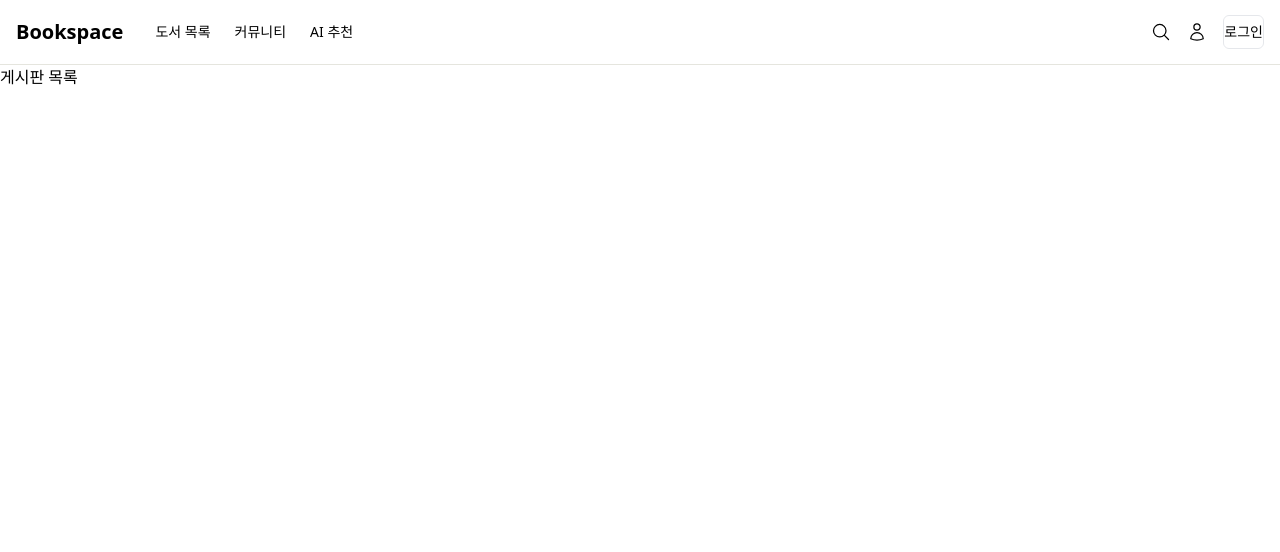
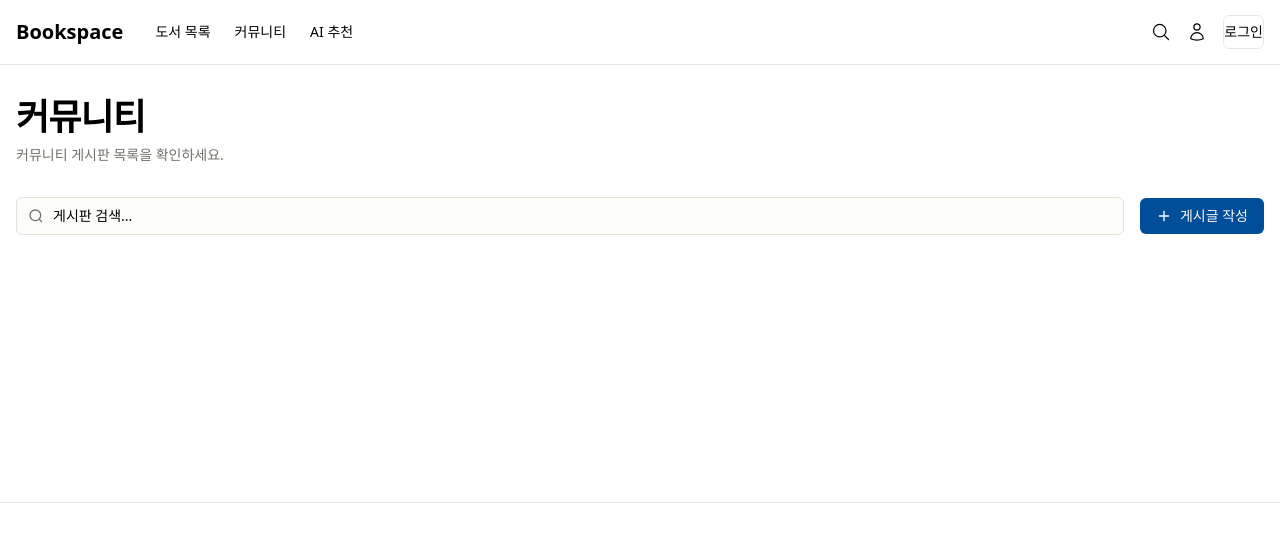
Before and after one commit to ssafy-northface/bookspace_, a Vue app in the folder BookSpace/frontend/: page /community in a window 1280 px wide. Shown: the top 552 px of the page. Built offline with nearby package versions, Linux system fonts and the light colour scheme; no server answers.

Commit message:
[Feat] 페이지 공통 컴포넌트 작성 (ViewHeader, SearchInput) (#74)

```diff
--- /dev/null
+++ b/BookSpace/frontend/src/components/common/SearchInput.vue
@@ -0,0 +1,61 @@
+<!--
+ TODO 쓰로틀링 or 디바운스 적용 고려
+ TODO api 검색 결과 표시 컴포넌트와연동 고려
+-->
+<!--
+ # SearchInput component
+ 검색어가 바뀌면 자동 반영되, 엔터 키 눌렀을 때 검색 이벤트 발생
+ - 검색 로직은 사용하는 컴포넌트에서 onSearch 이벤트 핸들러로 구현
+
+ [사용]
+<SearchInput
+  v-model="searchQuery"
+  placeholder="검색어를 입력하세요..."
+  @search="onSearch"
+  />
+-->
+
+<template>
+  <div class="relative w-full">
+    <!-- 검색 아이콘 -->
+    <svg
+      class="absolute w-4 h-4 -translate-y-1/2 left-3 top-1/2 text-muted-foreground"
+      fill="none"
+      stroke="currentColor"
+      stroke-width="2"
+      viewBox="0 0 24 24"
+    >
+      <circle cx="11" cy="11" r="8" />
+      <path d="M21 21l-4.3-4.3" />
+    </svg>
+
+    <!-- 검색 입력 필드 -->
+    <input
+      :value="modelValue"
+      @input="onInput"
+      @keyup.enter="$emit('search', modelValue)"
+      type="text"
+      :placeholder="placeholder"
+      class="w-full rounded-md border border-input bg-background pl-9 pr-3 py-2 text-sm shadow-xs outline-none transition focus-visible:ring-[3px] focus-visible:ring-ring/50 focus-visible:border-ring disabled:opacity-50 disabled:cursor-not-allowed"
+    />
+  </div>
+</template>
+
+<script setup>
+const props = defineProps({
+  modelValue: {
+    type: String,
+    default: "",
+  },
+  placeholder: {
+    type: String,
+    default: "검색어를 입력하세요...",
+  },
+});
+
+const emit = defineEmits(["update:modelValue", "search"]);
+
+const onInput = (event) => {
+  emit("update:modelValue", event.target.value);
+};
+</script>
--- /dev/null
+++ b/BookSpace/frontend/src/components/common/ViewHeader.vue
@@ -0,0 +1,60 @@
+<!--
+# ViewHeader component
+페이지 상단에 헤더 형태로 페이지 타이틀과 설명을 표시
+
+[사용]
+<ViewHeader
+  title="페이지 타이틀"
+  description="페이지에 대한 간단한 설명을 여기에 작성합니다."
+  align="center"
+  size="lg"
+-->
+<template>
+  <header :class="wrapperClass">
+    <div>
+      <!-- 메인 타이틀 -->
+      <h1 :class="titleClass">
+        {{ title }}
+      </h1>
+
+      <!-- 서브 텍스트 (옵션)-->
+      <p v-if="description" class="mt-2 text-sm text-muted-foreground">
+        {{ description }}
+      </p>
+    </div>
+  </header>
+</template>
+
+<script setup>
+import { computed } from "vue";
+
+const props = defineProps({
+  title: {
+    type: String,
+    required: true,
+  },
+  description: {
+    type: String,
+    default: "",
+  },
+  align: {
+    type: String,
+    default: "left", // "left" | "center"
+  },
+  size: {
+    type: String,
+    default: "lg", // "md" | "lg"
+  },
+});
+
+const wrapperClass = computed(() => {
+  return ["mb-8", props.align === "center" ? "text-center" : "text-left"];
+});
+
+const titleClass = computed(() => {
+  const sizeClass =
+    props.size === "lg" ? "text-3xl md:text-4xl" : "text-2xl md:text-3xl";
+
+  return ["font-bold tracking-tight", sizeClass];
+});
+</script>
--- a/BookSpace/frontend/src/components/layout/DefaultLayout.vue
+++ b/BookSpace/frontend/src/components/layout/DefaultLayout.vue
@@ -5,7 +5,7 @@ import AppFooter from "@/components/common/AppFooter.vue";
 </script>
 <template>
   <AppHeader />
-  <main class="min-h-screen">
+  <main class="container flex-1 py-8">
     <RouterView />
   </main>
   <AppFooter />
--- a/BookSpace/frontend/src/views/CommunityView.vue
+++ b/BookSpace/frontend/src/views/CommunityView.vue
@@ -1,13 +1,24 @@
 <template>
-    <div>
-        <h2>게시판 목록</h2>
-    </div>
+  <ViewHeader
+    title="커뮤니티"
+    description="커뮤니티 게시판 목록을 확인하세요."
+    align="left"
+    size="lg"
+  />
+
+  <!-- 검색인풋 + 게시글 작성 버튼 -->
+  <section class="flex items-center justify-between gap-4 mt-6 mb-4">
+    <SearchInput placeholder="게시판 검색..." />
+
+    <Button><PlusIcon class="w-5 h-5 text-white" /> 게시글 작성</Button>
+  </section>
 </template>
 
 <script setup>
-
+import ViewHeader from "../components/common/ViewHeader.vue";
+import SearchInput from "../components/common/SearchInput.vue";
+import Button from "../components/ui/Button.vue";
+import { PlusIcon } from "lucide-vue-next";
 </script>
 
-<style scoped>
-
-</style>
+<style scoped></style>
```
